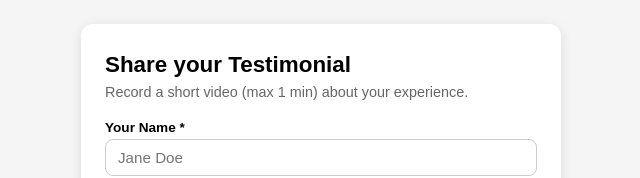
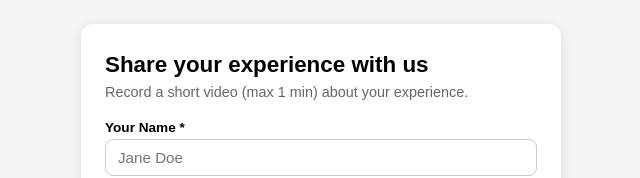
Before and after one commit to awswithchetan/aws-solution-video-testimonial, a plain HTML site: page frontend/index.html in a window 1280 px wide. Shown: the top 178 px of the page, without its empty margins (319-959 px from the left). Drawn offline with Linux system fonts and the light colour scheme.

```diff
--- a/frontend/index.html
+++ b/frontend/index.html
@@ -96,7 +96,7 @@
 <script>
   // ─── Configuration ───────────────────────────────────────────────────────────
   const API_URL   = "https://<id>.execute-api.<region>.amazonaws.com/presign"; // Required: your API Gateway URL
-  const PAGE_TITLE   = "Share your Testimonial";                               // Page heading
+  const PAGE_TITLE   = "Share your experience with us";                               // Page heading
   const PAGE_SUBTITLE = "Record a short video (max 1 min) about your experience."; // Subheading
   const TIP_SCRIPT = [
     "Hi, I'm [your name] and I recently [purchased / used / tried] [product or service name].",
```
